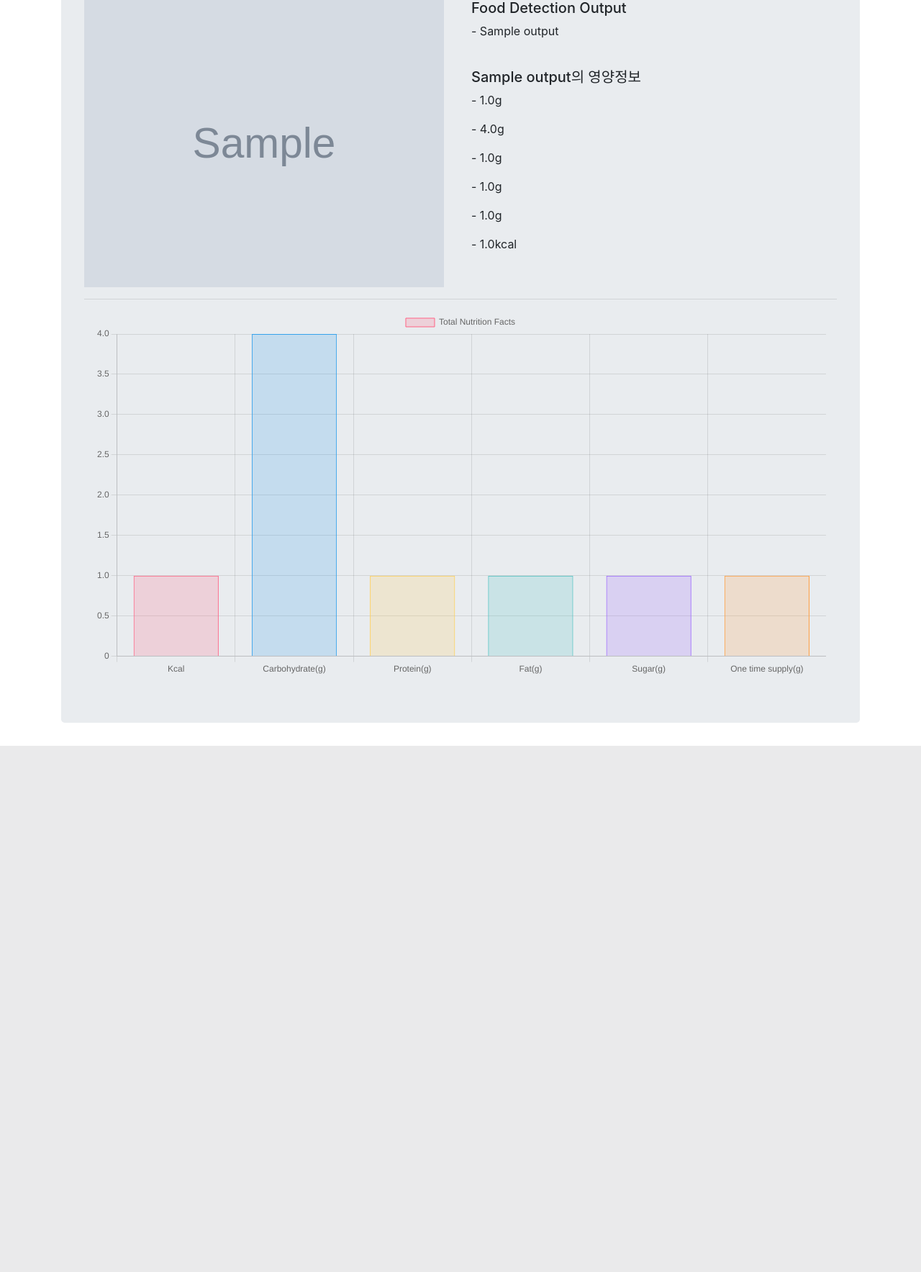
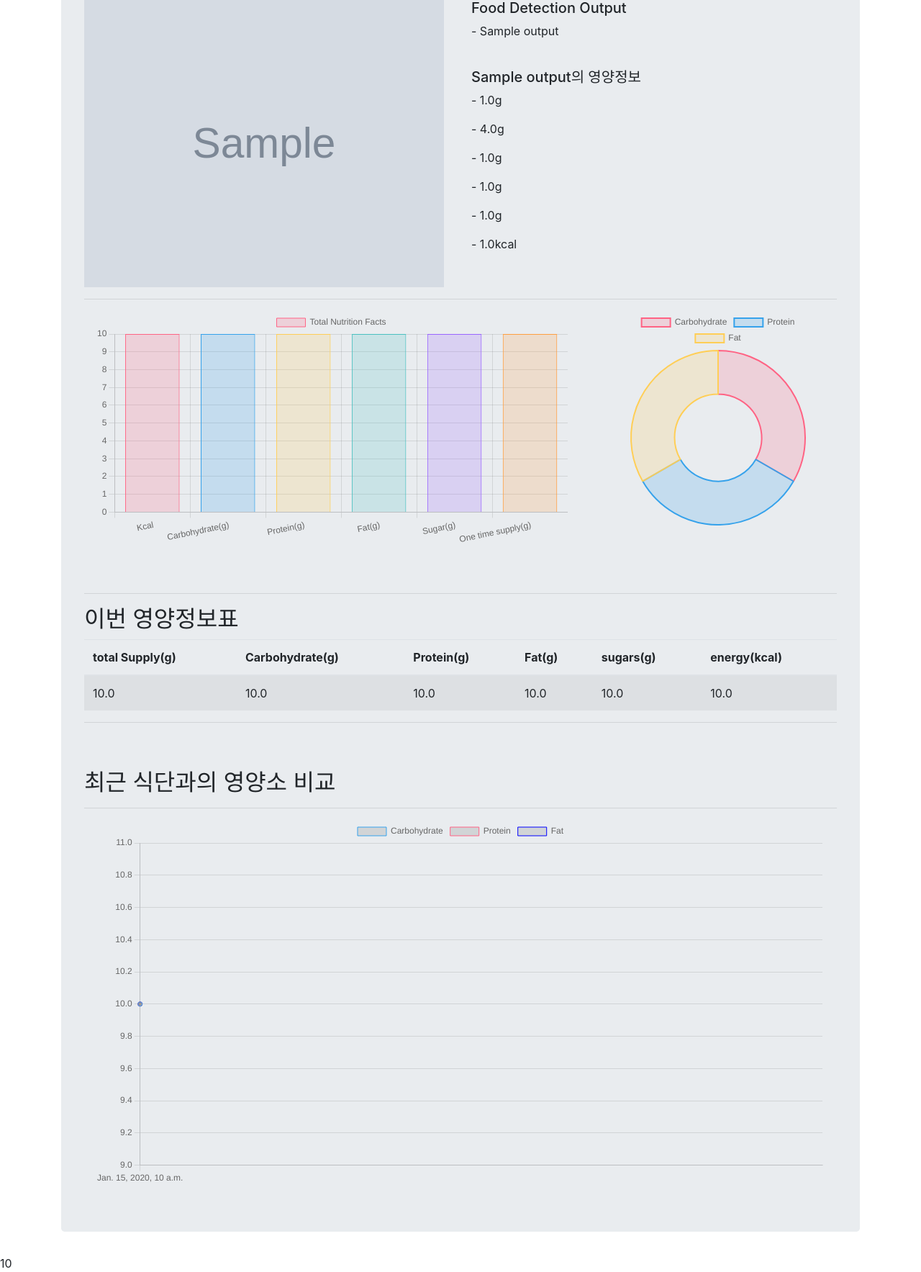
Before and after one commit to Tianea2160/food-detection-web, a Django app: page /blog/detail/1/ in a window 1280 px wide. Shown: the part 254-2021 px from the top of the page at 72% size. Before the commit the page ends 1290 px from the top, so only its background shows below. Run offline with Django 3.2, Linux system fonts and the light colour scheme; tables that the repository leaves empty hold one stand-in row (values such as "Sample post"); grey boxes marked "Sample" are stand-in pictures; some libraries are stand-ins or nearby versions.

Commit message:
multiple line Chart made

```diff
--- a/blog/models.py
+++ b/blog/models.py
@@ -3,7 +3,9 @@
 # Create your models here.
 class Post(models.Model):
     title = models.CharField(max_length=20)
-    image = models.ImageField(upload_to="media/image/")
+    image = models.ImageField(upload_to='media', null=True)
+    # create_at = models.DateTimeField(auto_now=True)
+    # 아직 migrate 안함
 
 class Photo(models.Model):
     post = models.ForeignKey(Post, on_delete=models.CASCADE, null=True)
@@ -23,12 +25,23 @@
     sugars = models.FloatField(null=True)
     energy = models.FloatField(null=True)
 
+
+class total_information(models.Model):
+    create_at = models.DateTimeField(auto_now=True)
+    post = models.ForeignKey(Post, on_delete=models.CASCADE, null=True)
+    total_One_timesupply = models.FloatField(null=True)
+    total_Carbohydrate = models.FloatField(null=True)
+    total_Protein = models.FloatField(null=True)
+    total_Fat = models.FloatField(null=True)
+    total_sugars = models.FloatField(null=True)
+    total_energy = models.FloatField(null=True)
+
 class NutritionFacts(models.Model):
     NO = models.IntegerField()
     SAMPLE_ID = models.IntegerField()
     code = models.CharField(max_length=30)
     DB = models.CharField(max_length=30)
-    Foodname1 = models.CharField(max_length=20)
+    Foodname1 = models.CharField(max_length=30)
     One_timesupply = models.FloatField()
     energy = models.FloatField()
     Protein = models.FloatField()
--- a/blog/templates/post_detail.html
+++ b/blog/templates/post_detail.html
@@ -1,12 +1,20 @@
 {% extends 'base.html' %}
 {% block content %}
     <script>
-        let total_Carbohydrate = 0;
-        let total_sugars = 0;
-        let total_energy = 0;
-        let total_Protein = 0;
-        let total_Fat = 0;
-        let total_One_timesupply = 0;
+        let total_Carbohydrate = 0.0;
+        let total_sugars = 0.0;
+        let total_energy = 0.0;
+        let total_Protein = 0.0;
+        let total_Fat = 0.0;
+        let total_One_timesupply= 0.0;
+        {% for info in post.total_information_set.all %}
+            total_Carbohydrate = {{ info.total_Carbohydrate }};
+            total_sugars = {{ info.total_sugars }};
+            total_energy = {{ info.total_energy }};
+            total_Protein = {{ info.total_Protein }};
+            total_Fat = {{ info.total_Fat }};
+            total_One_timesupply = {{ info.total_One_timesupply }};
+        {% endfor %}
     </script>
     <br>
     <div class="container">
@@ -34,33 +42,66 @@
                         <p>- {{ output.Fat }}g</p>
                         <p>- {{ output.sugars }}g</p>
                         <p>- {{ output.energy }}kcal</p>
-
-                        <script>
-                            total_Carbohydrate += {{ output.Carbohydrate }}
-                            total_Protein += {{ output.Protein }}
-                            total_Fat += {{ output.Fat }}
-                            total_One_timesupply += {{ output.One_timesupply }}
-                            total_sugars += {{ output.sugars }}
-                            total_energy += {{ output.energy }}
-                        </script>
                     {% endfor %}
                 </div>
             </div><hr>
-            <div class="container">
-                <canvas id="myChart"></canvas>
-            </div>
+
+            <div class="row">
+                <div class="col-md-8">
+                    <div class="container">
+                        <canvas id="myChart"></canvas>
+                    </div>
+                </div>
+                <div class="col-md-4">
+                    <div class="container">
+                        <canvas id="myChart2"></canvas>
+                    </div>
+                </div>
+            </div><br><br><hr>
+
+                <h2>이번 영양정보표</h2>
+                <table class="table table-striped">
+                     <thead>
+                           <tr>
+                              <th>total Supply(g)</th>
+                              <th>Carbohydrate(g)</th>
+                              <th>Protein(g)</th>
+                              <th>Fat(g)</th>
+                              <th>sugars(g)</th>
+                              <th>energy(kcal)</th>
+                           </tr>
+                     </thead>
+                     <tbody>
+                         <tr>
+                             {% for info in post.total_information_set.all %}
+                                 <td>{{ info.total_One_timesupply }}</td>
+                                 <td>{{ info.total_Carbohydrate }}</td>
+                                 <td>{{ info.total_Protein }}</td>
+                                 <td>{{ info.total_Fat }}</td>
+                                 <td>{{ info.total_sugars }}</td>
+                                 <td>{{ info.total_energy }}</td>
+                             {% endfor %}
+                         </tr>
+                     </tbody>
+                </table><hr><br><br>
+                <h2>최근 식단과의 영양소 비교</h2><hr>
+                <div class="container">
+                    <canvas id="myChart3"></canvas>
+                </div>
+
         </div>
     </div>
 <!--그래프로 출력-->
 <script src="https://code.jquery.com/jquery-3.5.1.slim.min.js" integrity="sha384-DfXdz2htPH0lsSSs5nCTpuj/zy4C+OGpamoFVy38MVBnE+IbbVYUew+OrCXaRkfj" crossorigin="anonymous"></script>
 <script src="https://cdn.jsdelivr.net/npm/bootstrap@4.5.3/dist/js/bootstrap.bundle.min.js" integrity="sha384-ho+j7jyWK8fNQe+A12Hb8AhRq26LrZ/JpcUGGOn+Y7RsweNrtN/tE3MoK7ZeZDyx" crossorigin="anonymous"></script>
 <script>
+    {# bar 그래프 그리기 #}
     var ctx = document.getElementById('myChart');
     var myChart = new Chart(ctx, {
         type: 'bar',
         data: {
             labels: ['Kcal', 'Carbohydrate(g)', 'Protein(g)', 'Fat(g)', 'Sugar(g)', 'One time supply(g)'],
-            datasets: [{label : 'Total Nutrition Facts', data: [total_energy ,total_Carbohydrate, total_Protein, total_Fat, total_sugars, total_One_timesupply],
+            datasets: [{label : 'Total Nutrition Facts', data: [ total_One_timesupply, total_Carbohydrate, total_Protein, total_Fat, total_sugars, total_energy ],
                 backgroundColor: [
                     'rgba(255, 99, 132, 0.2)',
                     'rgba(54, 162, 235, 0.2)',
@@ -84,7 +125,81 @@
             }
         }
     });
-</script>
+
+    {# 파이 그래프 그리기 #}
+    data = { datasets: [{
+        backgroundColor: [
+        'rgba(255, 99, 132, 0.2)',
+        'rgba(54, 162, 235, 0.2)',
+        'rgba(255, 206, 86, 0.2)'],
+        borderColor: [
+        'rgba(255, 99, 132, 1)',
+        'rgba(54, 162, 235, 1)',
+        'rgba(255, 206, 86, 1)'
+        ],
+        data: [ total_Carbohydrate, total_Protein, total_Fat] }],
+        labels: ['Carbohydrate','Protein','Fat'] };
+
+    var ctx2 = document.getElementById("myChart2");
+    var myDoughnutChart = new Chart(ctx2, { type: 'doughnut', data: data, options: {} });
 
 
+    {# 이전 데이터를 가지고 표 출력 #}
+    let list_len = 0
+    let date_list = []
+    let Carbohydrate_data_list = []
+    let Protein_data_list = []
+    let Fat_data_list = []
+
+    {% for data in info %}
+        date_list[list_len] = "{{ data.create_at }}";
+        Carbohydrate_data_list[list_len] = {{ data.total_Carbohydrate }};
+        Protein_data_list[list_len] = {{ data.total_Protein }};
+        Fat_data_list[list_len] = {{ data.total_Fat }};
+        list_len+=1;
+    {% endfor%}
+
+{#[ Carbohydrate_data_list[0], Carbohydrate_data_list[1], Carbohydrate_data_list[2]#}
+    document.write(Carbohydrate_data_list[0])
+    var ctx3 = document.getElementById('myChart3');
+    var mylineChart = new Chart(ctx3, {
+        type: 'line',
+        data: {
+            labels: [date_list[0], date_list[1], date_list[2]],
+            datasets: [{
+                label : 'Carbohydrate',
+                data:[ Carbohydrate_data_list[0], Carbohydrate_data_list[1], Carbohydrate_data_list[2] ],
+                borderColor: [
+                    'rgba(54, 162, 235, 1)'
+                    ],
+                borderWidth: 1 },
+                {
+                label : 'Protein',
+                data:[ Protein_data_list[0], Protein_data_list[1], Protein_data_list[2] ],
+
+                borderColor: [
+                    'rgba(255, 99, 132, 1)'
+                    ],
+                borderWidth: 1 },
+                {
+                label : 'Fat',
+                data:[ Fat_data_list[0], Fat_data_list[1], Fat_data_list[2] ],
+
+                borderColor: [
+                    'rgba(0, 0, 255, 1)'
+                    ],
+                borderWidth: 1 },
+            ]
+        },
+        options: {
+            legend: { display: false },
+            scales: {
+                yAxes: [{
+                    ticks: { beginAtZero: true }
+                }]
+            }
+        }
+    });
+
+</script>
 {% endblock %}
--- a/blog/views.py
+++ b/blog/views.py
@@ -1,5 +1,5 @@
 from django.shortcuts import render, redirect, get_object_or_404
-from .models import Post, Photo, Output, NutritionFacts
+from .models import Post, Photo, Output, NutritionFacts, total_information
 from test import pretreatment_file
 from cheak import image_predeict
 # Create your views here.
@@ -15,10 +15,20 @@
         post = Post()
         post.title = request.POST['title']
         post.save()
+        total_info = total_information()
+        total_info.post = post
         # name 속성이 imgs인 input 태그로부터 받은 파일들을 반복문을 통해 하나씩 가져온다
+        total_One_timesupply = 0.0
+        total_Carbohydrate = 0.0
+        total_Protein = 0.0
+        total_Fat = 0.0
+        total_sugars = 0.0
+        total_energy = 0.0
         for img in request.FILES.getlist('image'):
             # Photo 객체를 하나 생성한다.
             photo = Photo()
+
+
             # 외래키로 현재 생성한 Post의 기본키를 참조한다.
             photo.post = post
             # imgs로부터 가져온 이미지 파일 하나를 저장한다.
@@ -30,6 +40,7 @@
             # 이미지 예측값 알아내기
             image_predeict(photo.image.url)
             pretreatment_file(result_file)
+
             with open("p_result.txt", 'r') as f:
                 for line in f.readlines():
                     output = Output()
@@ -39,14 +50,30 @@
                     # 예측 음식 이름과 같은 이름의 영양정보 객체를 불러오기
                     nutrition_facts = NutritionFacts.objects.filter(Foodname2=cap_line).first()
                     # Output 객체에 저장
-                    output.One_timesupply = nutrition_facts.One_timesupply
-                    output.Carbohydrate = nutrition_facts.Carbohydrate
-                    output.Protein = nutrition_facts.Protein
-                    output.Fat = nutrition_facts.Fat
-                    output.energy = nutrition_facts.energy
-                    output.sugars = nutrition_facts.Totalsugars
+                    output.One_timesupply = round(nutrition_facts.One_timesupply, 2)
+                    output.Carbohydrate = round(nutrition_facts.Carbohydrate, 2)
+                    output.Protein = round(nutrition_facts.Protein, 2)
+                    output.Fat = round(nutrition_facts.Fat, 2)
+                    output.energy = round(nutrition_facts.energy, 2)
+                    output.sugars = round(nutrition_facts.Totalsugars, 2)
+                    output.save()
 
-                    output.save()
+                    # total info 축적
+                    total_One_timesupply += round(nutrition_facts.One_timesupply, 2)
+                    total_Carbohydrate += round(nutrition_facts.Carbohydrate, 2)
+                    total_Protein += round(nutrition_facts.Protein, 2)
+                    total_Fat += round(nutrition_facts.Fat, 2)
+                    total_sugars += round(nutrition_facts.Totalsugars, 2)
+                    total_energy += round(nutrition_facts.energy, 2)
+
+        total_info.total_One_timesupply = total_One_timesupply
+        total_info.total_Carbohydrate = total_Carbohydrate
+        total_info.total_Protein = total_Protein
+        total_info.total_Fat = total_Fat
+        total_info.total_energy = total_energy
+        total_info.total_sugars = total_sugars
+
+        total_info.save()
         return redirect('/blog/')
     else:
         return render(request, 'post_create.html')
@@ -54,7 +81,9 @@
 
 def detail(request, pk):
     post = get_object_or_404(Post, pk=pk)
-    content = {'post': post}
+    info = total_information.objects.order_by('-create_at')[:3]
+
+    content = {'post': post, 'info': info}
     return render(request, 'post_detail.html', content)
 
 def test(request):
--- a/p_result.txt
+++ b/p_result.txt
@@ -1,2 +1 @@
-green-salad
-cutlet-curry
+rice
```
Also changed, not shown: blog/migrations/0004_auto_20210820_1528.py (added), blog/migrations/0005_alter_nutritionfacts_foodname1.py (added), blog/migrations/0006_auto_20210820_1551.py (added), 1 other file.
